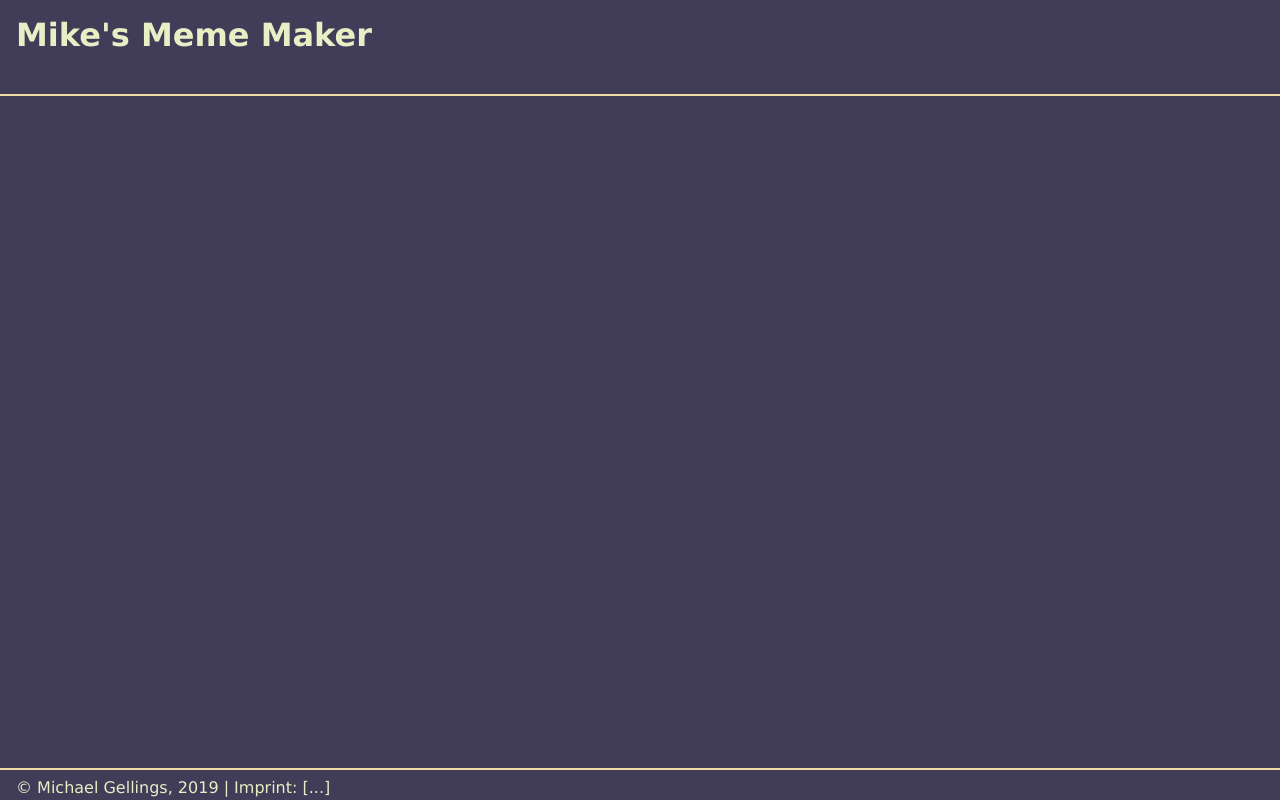
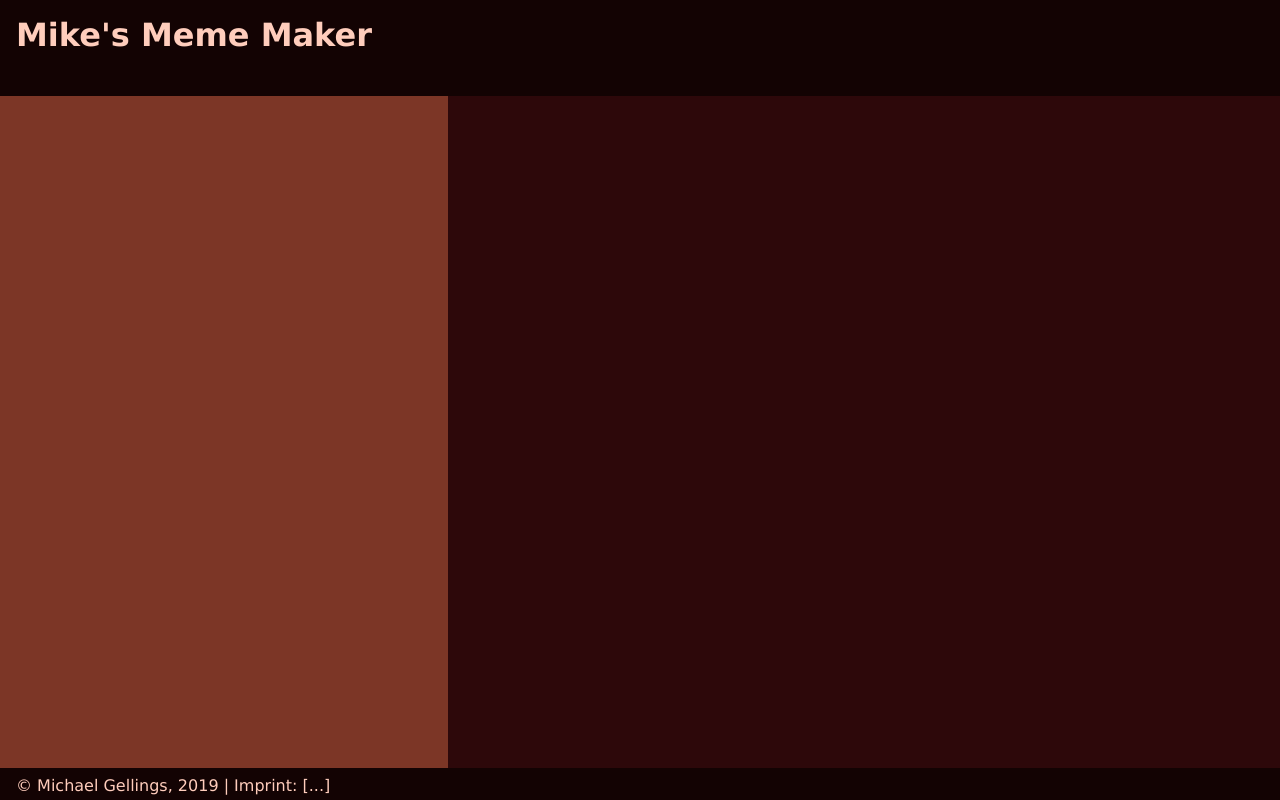
Before and after one commit to MichaelGellings/memeGenerator, a plain HTML site: page index.html in a window 1280 px wide. Drawn offline with nearby package versions, Linux system fonts and the light colour scheme; files that its build step writes are made by us from their sources.

Commit message:
add milestones to README, change SASS

```diff
--- a/input.scss
+++ b/input.scss
@@ -4,11 +4,12 @@
 
 // https://coolors.co/130303-2d080a-7c3626-f5853f-ffcdbc
 
-$color-primary: #413c58;
-$color-secondary: #f2dda4;
-$color-font: #e7efc5;
+$color-primary: #2d080a;
+$color-secondary: #7c3626;
+$color-accent: #130303;
+$color-font: #ffcdbc;
 
-$separating-line: solid 2px $color-secondary;
+// $separating-line: solid 2px $color-accent;
 
 *,
 *:before,
@@ -23,7 +24,7 @@ html {
 }
 
 body {
-  background: $color-primary;
+  // background: $color-primary;
   height: 100vh;
   display: grid;
   grid-template-rows: 6rem 1fr 2rem;
@@ -35,17 +36,30 @@ body {
 }
 
 header {
+  background: $color-accent;
   grid-area: header;
-  border-bottom: $separating-line;
+  // border-bottom: $separating-line;
   padding: 1rem;
 }
 
 main {
   grid-area: main;
+  display: flex;
+}
+
+.input {
+  background: $color-secondary;
+  flex: 1 0 20%;
+}
+
+.output {
+  background: $color-primary;
+  flex: 1 0 50%;
 }
 
 footer {
+  background: $color-accent;
   grid-area: footer;
-  border-top: $separating-line;
+  // border-top: $separating-line;
   padding: 0.5em 1em;
 }
```
Also changed, not shown: README.md.
